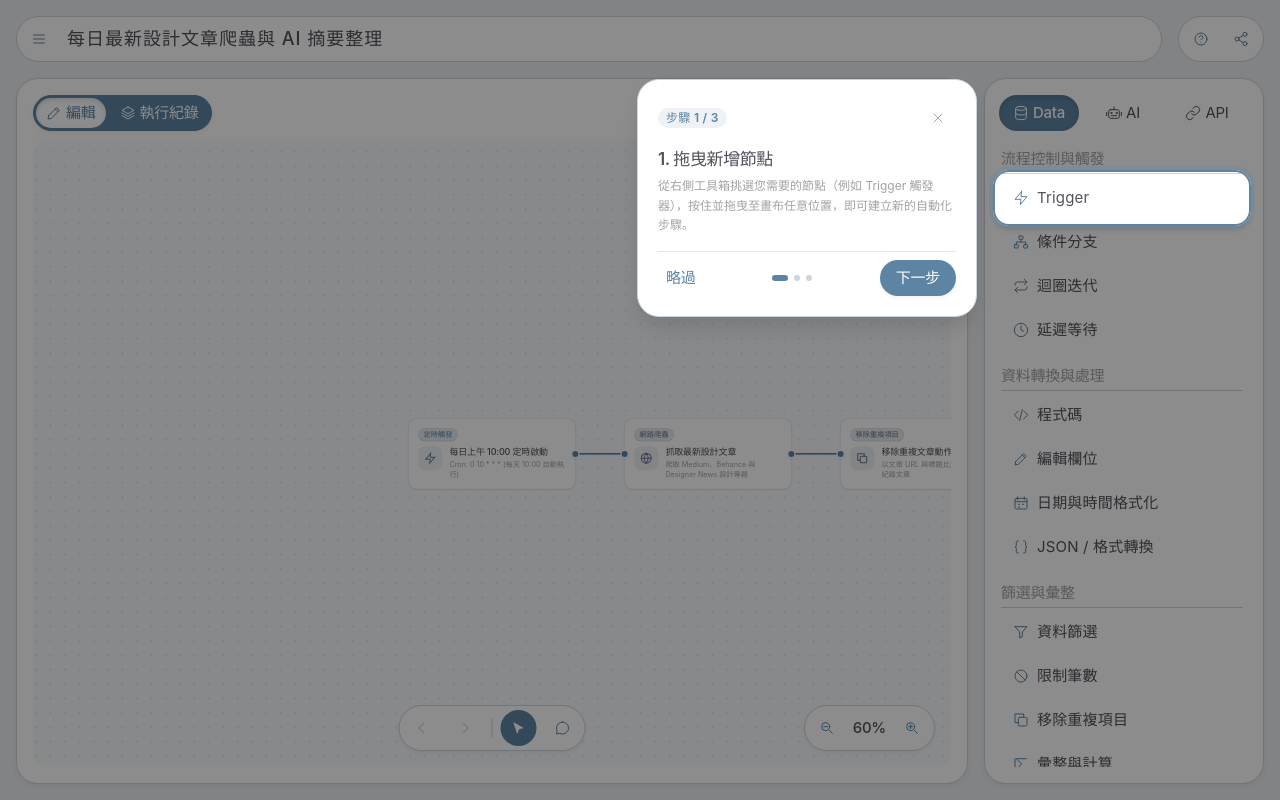
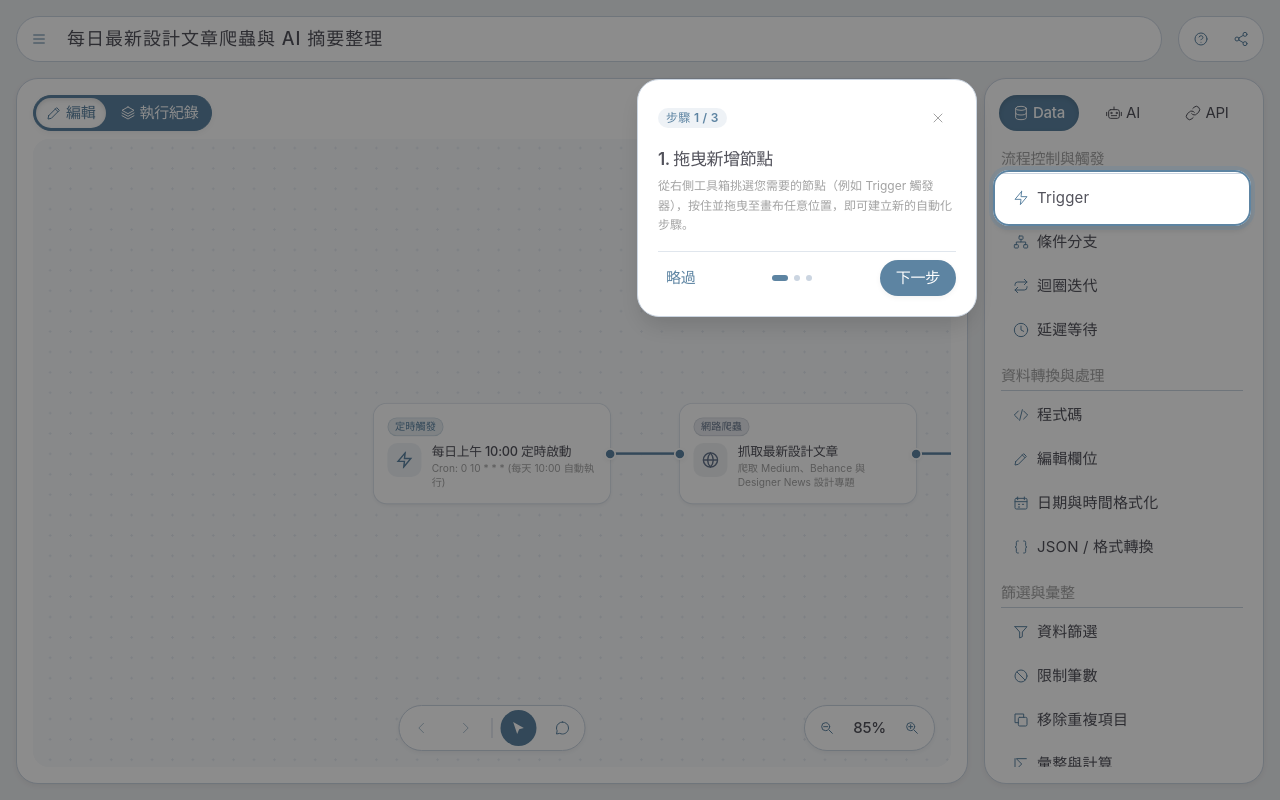
Before and after one commit to Jacquelineye/ai-workflow-showcase, a React (Vite) app: page / in a window 1280 px wide. Built offline with nearby package versions, Linux system fonts and the light colour scheme.

Commit message:
chore(canvas): update default canvas zoom level to 85%

```diff
--- a/src/App.jsx
+++ b/src/App.jsx
@@ -1082,7 +1082,7 @@ export default function App() {
   const [justSubmittedCommentId, setJustSubmittedCommentId] = useState(null);
 
   /* 縮放與平移狀態 */
-  const [zoom, setZoom] = useState(60);
+  const [zoom, setZoom] = useState(85);
   const [pan, setPan] = useState({ x: 368, y: 171 });
   const [isCentered, setIsCentered] = useState(false);
   const [isPanning, setIsPanning] = useState(false);
--- a/src/layouts/workflowLayout.jsx
+++ b/src/layouts/workflowLayout.jsx
@@ -616,7 +616,7 @@ export default function WorkflowLayout({
   sidebarPanels = {},
   historySidebar,
 
-  defaultZoom = 60,
+  defaultZoom = 85,
   zoom: propZoom,
   tool: propTool,
   canUndo = false,
```
